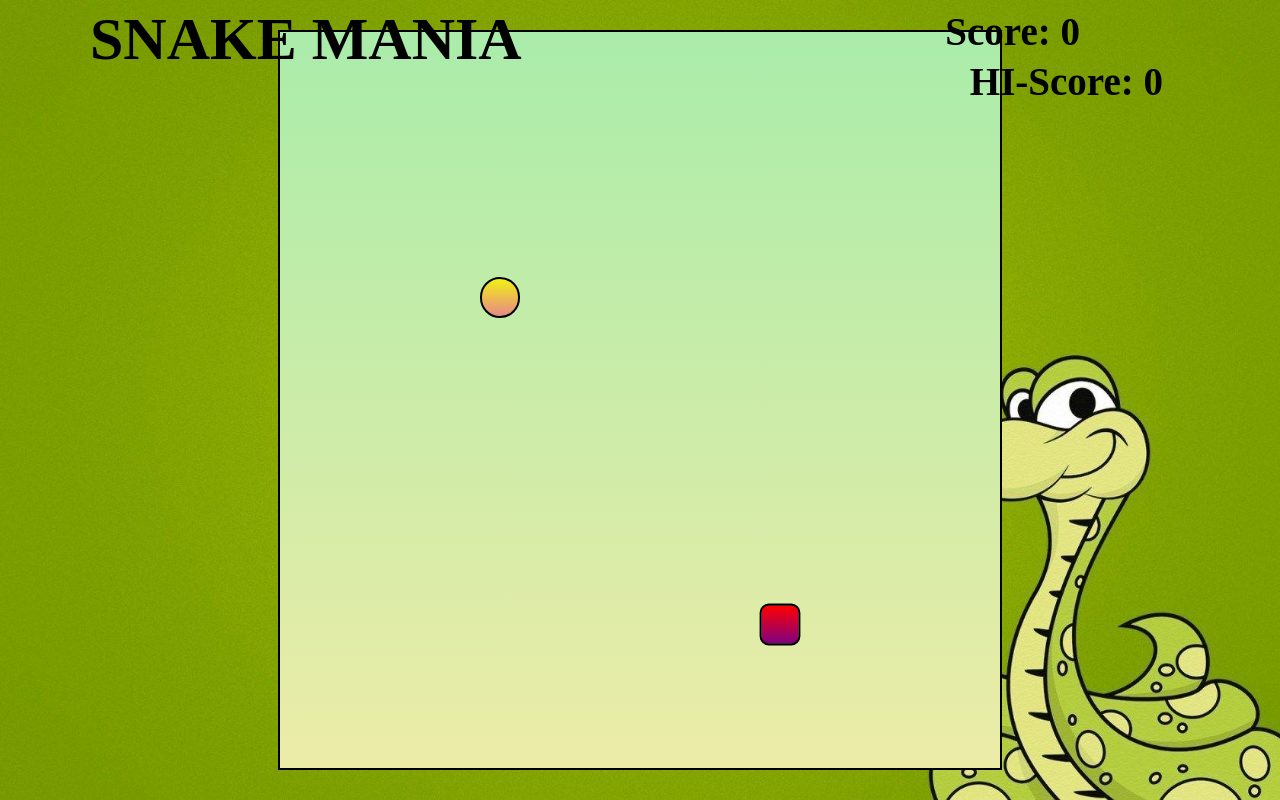
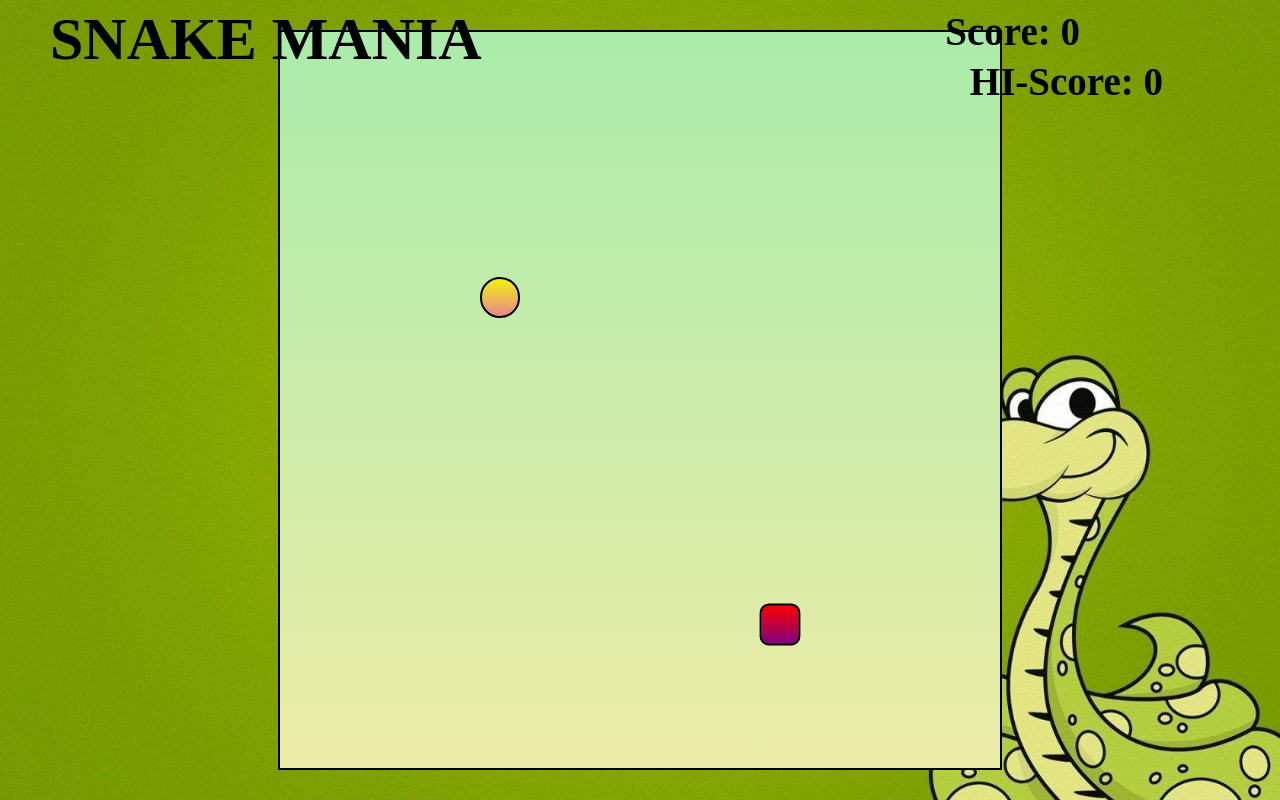
Before and after one commit to SHIVANGISINGH12/Snake-Mania, a plain HTML site: page index.html in a window 1280 px wide. Drawn offline with Linux system fonts and the light colour scheme; a web font is replaced by a local one.

Commit message:
Update style.css

```diff
--- a/css/style.css
+++ b/css/style.css
@@ -64,7 +64,7 @@
 #heading{
     position: absolute;
     top: 5px;
-    left: 90px;
+    left: 50px;
     font-size: 60px;
     font-weight:900;
     font-family: 'New Tegomin', serif;
```
